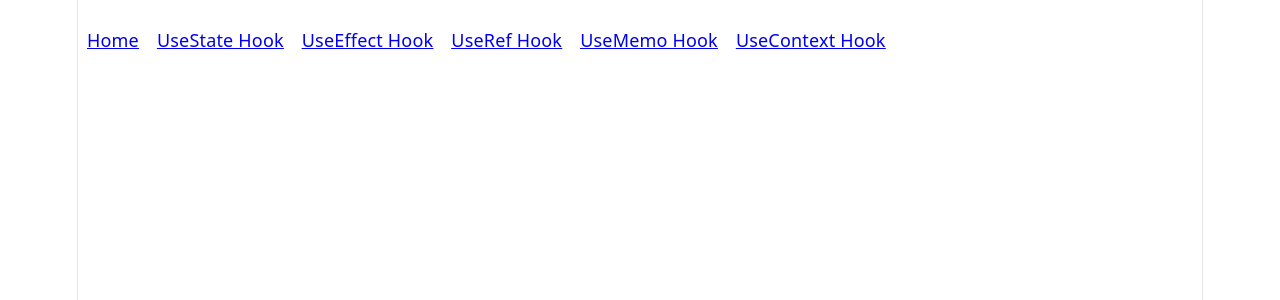
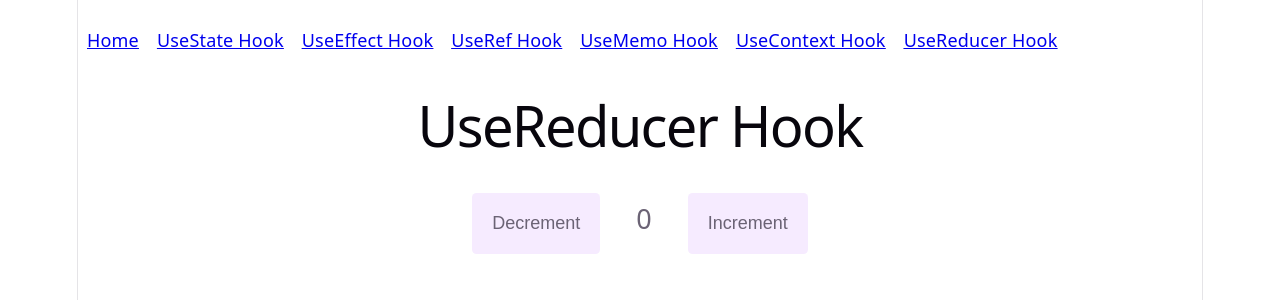
Before and after one commit to MuthukannanBaskaran/Revise_React_Hooks, a React (Vite) app: page /usereducerhook in a window 1280 px wide. Shown: the top 300 px of the page. Built offline with nearby package versions, Linux system fonts and the light colour scheme.

Commit message:
UseReducer Hook

```diff
--- a/src/App.css
+++ b/src/App.css
@@ -228,11 +228,11 @@
   text-decoration: underline;
 }
 
-.div-UseMemo{
+.div-UseMemo {
   border: 0.125rem solid blue;
 }
 
-.btn-usecontext{
+.btn-usecontext {
   width: 10rem;
   align-items: center;
 }
--- a/src/App.tsx
+++ b/src/App.tsx
@@ -7,6 +7,7 @@ import UseStateHook from './component/UseStateHook'
 import { BrowserRouter, Routes, Route, Link } from 'react-router-dom'
 import UseContextHook from './component/UseContextHook'
 import ThemeProvider from './component/ThemeProvider'
+import UseReducerHook from './component/UseReducerHook'
 
 export default function App() {
   return (
@@ -20,6 +21,7 @@ export default function App() {
             <li><Link to="/userefhook">UseRef Hook</Link></li>
             <li><Link to="/usememohook">UseMemo Hook</Link></li>
             <li><Link to="/usecontexthook">UseContext Hook</Link></li>
+            <li><Link to="/usereducerhook">UseReducer Hook</Link></li>
           </ul>
 
           <Routes>
@@ -29,6 +31,7 @@ export default function App() {
             <Route path='/userefhook' element={<UseRefHook />}></Route>
             <Route path='/usememohook' element={<UseMemoHook />}></Route>
             <Route path='/usecontexthook' element={<UseContextHook />}></Route>
+            <Route path='/usereducerhook' element={<UseReducerHook />}></Route>
           </Routes>
         </BrowserRouter>
       </ThemeProvider>
--- /dev/null
+++ b/src/component/UseReducerHook.tsx
@@ -0,0 +1,42 @@
+import { useReducer } from "react";
+import type { CountState, CountAction } from '../types/types'
+
+const ACTIONS = {
+    INCREMENT: 'increment', DECREMENT: "decrement"
+} as const;
+
+function incORdec(countState: CountState, countAction: CountAction): CountState {
+    switch (countAction.type) {
+        case ACTIONS.INCREMENT:
+            return { count: countState.count + 1 };
+        case ACTIONS.DECREMENT:
+            return { count: countState.count - 1 };
+        default:
+            return countState;
+    }
+}
+
+export default function UseReducerHook() {
+    const [count, countDispatch] = useReducer(incORdec, { count: 0 });
+
+    function handleDecrement() {
+        countDispatch({ type: ACTIONS.DECREMENT });
+    }
+
+    function handleIncrement() {
+        countDispatch({ type: ACTIONS.INCREMENT });
+    }
+
+    return (
+        <>
+            <div>
+                <h1>UseReducer Hook</h1>
+            </div>
+            <div>
+                <button className="btn-usestate" onClick={handleDecrement}>Decrement</button>
+                <span className="span-usestate">{count.count}</span>
+                <button className="btn-usestate" onClick={handleIncrement}>Increment</button>
+            </div>
+        </>
+    )
+}
--- /dev/null
+++ b/src/types/types.ts
@@ -0,0 +1,7 @@
+export type CountState = {
+    count: number;
+};
+
+export type CountAction = {
+    type: 'increment' | 'decrement';
+};
```
